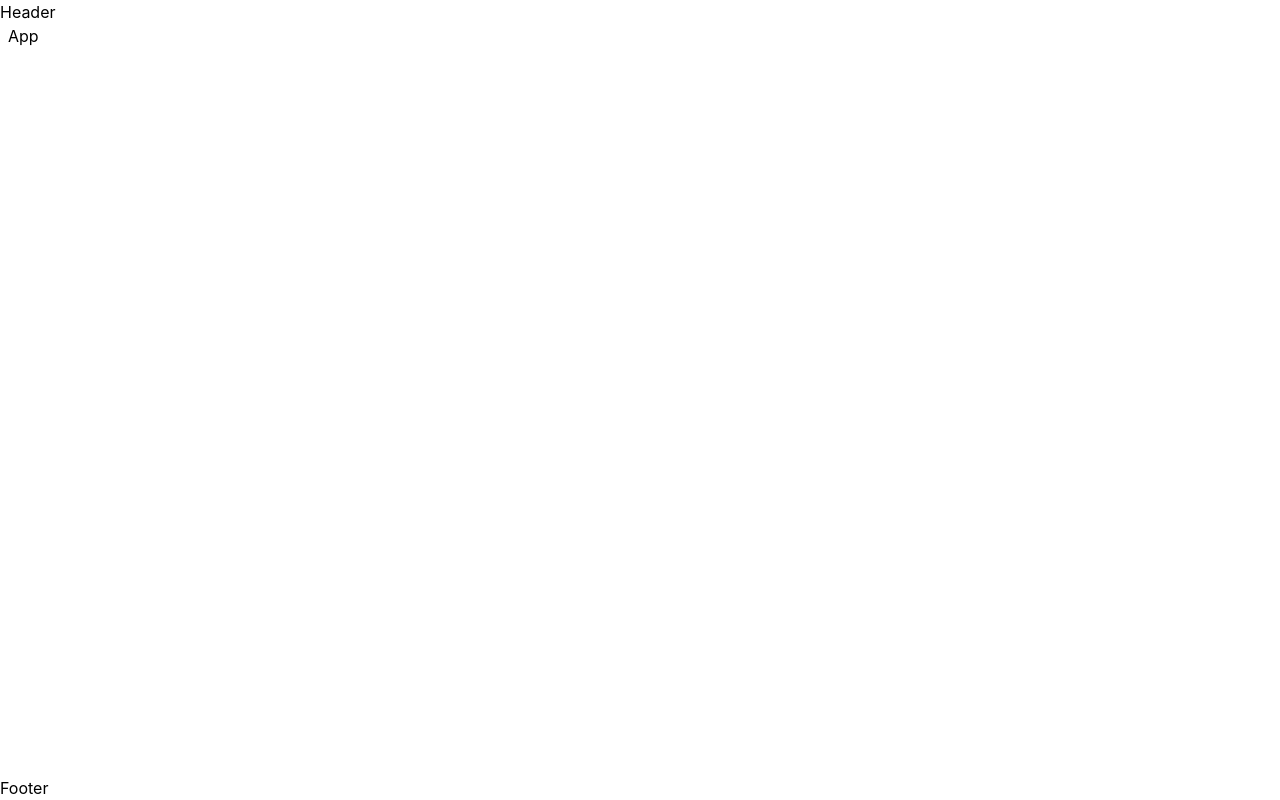
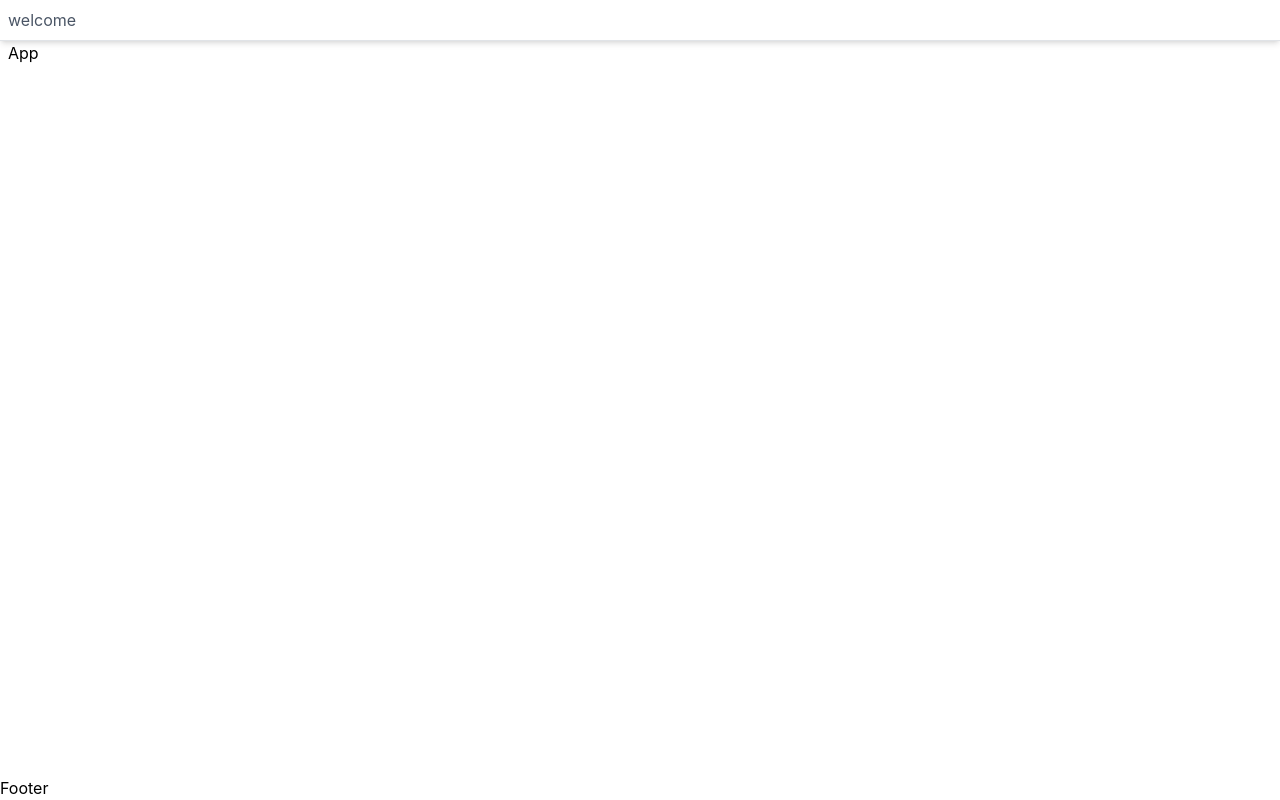
Before and after one commit to mohammadsookhtesaraei/react-projects, a React (Vite) app in the folder part1/3-searchadddeleteitems/: page / in a window 1280 px wide. Built offline with nearby package versions, Linux system fonts and the light colour scheme.

Commit message:
add header

```diff
--- a/part1/3-searchadddeleteitems/src/components/layout/Header.tsx
+++ b/part1/3-searchadddeleteitems/src/components/layout/Header.tsx
@@ -1,6 +1,10 @@
 const Header = () => {
   return (
-    <div>Header</div>
+    <header className="border-b border-b-gray-400/30 shadow-md bg-white">
+        <div className="h-10 flex items-center container">
+            <p className="text-gray-600">welcome</p>
+        </div>
+    </header>
   )
 }
 export default Header
```
